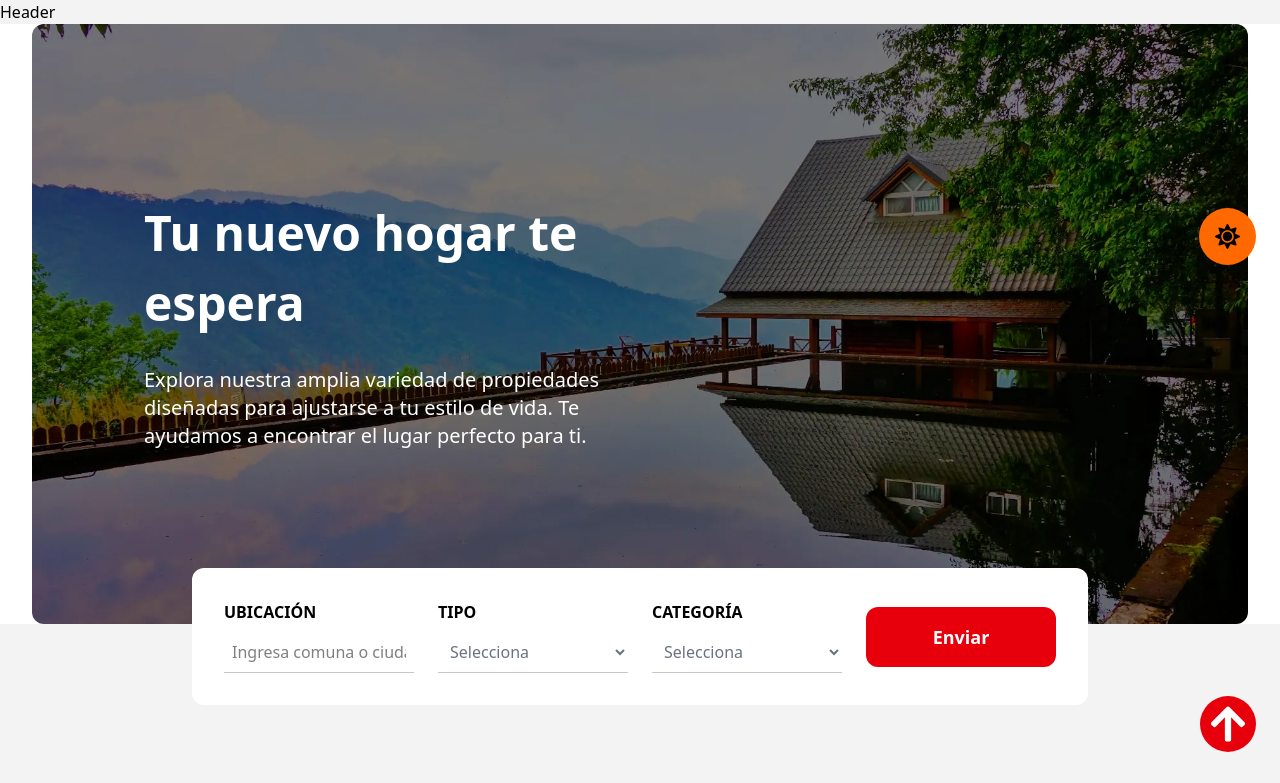
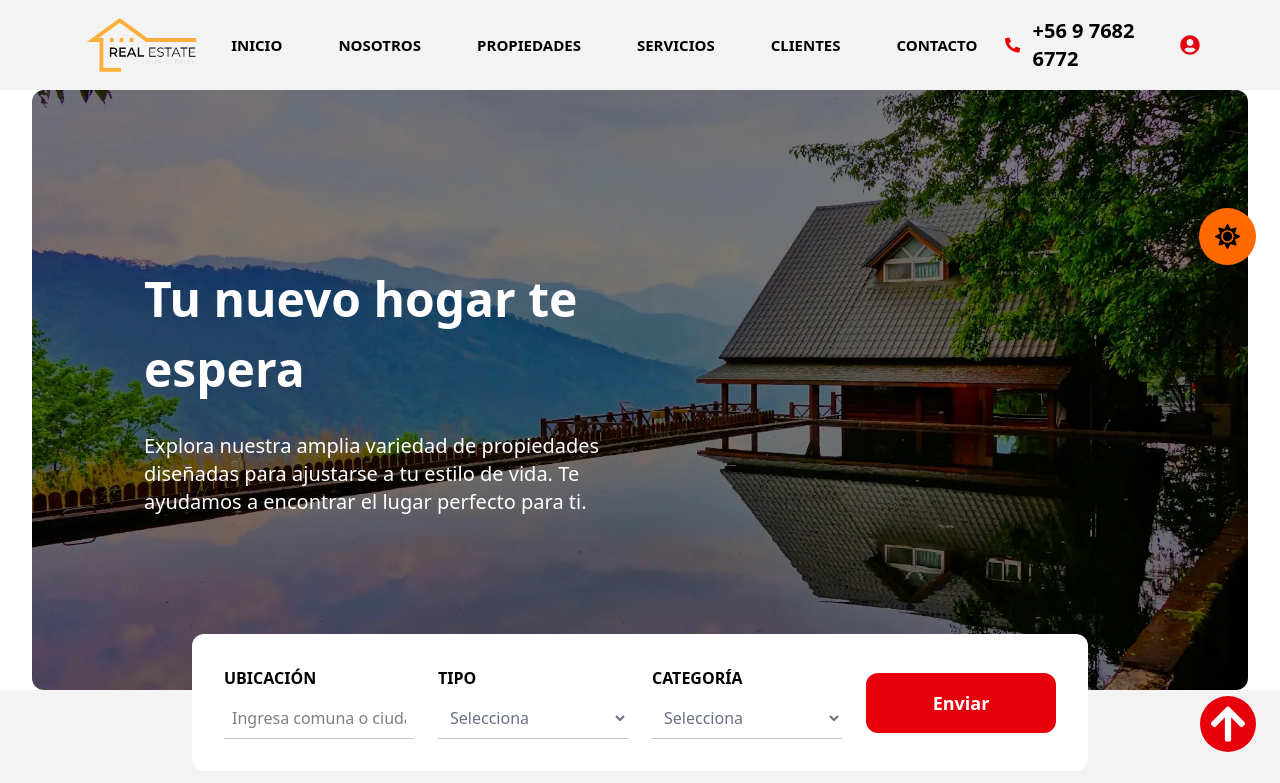
Before and after one commit to RominaOsorio/propiedades, a React (Vite) app: page / in a window 1280 px wide. Shown: the top 783 px of the page. Built offline with nearby package versions, Linux system fonts and the light colour scheme.

Commit message:
Agregué componente  Header.jsx

```diff
--- a/src/components/Footer.jsx
+++ b/src/components/Footer.jsx
@@ -17,8 +17,8 @@
       delay: 100
     })
   }, [])
+  const { darkMode, toggleDarkMode } = useDarkMode()
 
-  const { darkMode, toggleDarkMode } = useDarkMode()
   return (
     <>
       <footer className={`${darkMode ? 'dark: bg-black' : 'light bg-gray-800'} w-full m-auto lg:px-20 px-10 py-20 grid lg:grid-cols-3 grid-cols-1 justify-center items-start lg:gap-20 gap-10`}>
--- a/src/components/Header.jsx
+++ b/src/components/Header.jsx
@@ -1,8 +1,99 @@
-import React from 'react'
+import { useDarkMode } from '../context/DarkModeContext'
+import { Link } from 'react-scroll'
+import { FaXmark, FaBars } from 'react-icons/fa6'
+import { FaPhoneAlt, FaUserCircle } from 'react-icons/fa'
+import logo from '../assets/images/logo.png'
+import { useState } from 'react'
 
 const Header = () => {
+  const { darkMode } = useDarkMode()
+
+  const [isMenuOpen, setIsMenuOpen] = useState(false)
+
+  const toggleMenu = () => {
+    setIsMenuOpen(!isMenuOpen)
+  }
+
+  const closeMenu = () => {
+    setIsMenuOpen(false)
+  }
+
+  const navItems = [
+    {
+      link: 'Inicio', path: 'home'
+    },
+    {
+      link: 'Nosotros', path: 'about'
+    },
+    {
+      link: 'Propiedades', path: 'properties'
+    },
+    {
+      link: 'Servicios', path: 'services'
+    },
+    {
+      link: 'Clientes', path: 'testimonials'
+    },
+    {
+      link: 'Contacto', path: 'contact'
+    }
+
+  ]
+
   return (
-    <div>Header</div>
+    <>
+      <nav className={`${darkMode ? 'dark:bg-black' : 'light bg-[#f3f3f3]'} flex justify-between items-center gap-4 lg:px-20 px-4 py-3 sticky top-0 z-30`}>
+        <div id='logo'>
+          <img src={logo} alt='company logo' className='lg:w-[150px] w-[120px] dark:invert' />
+        </div>
+
+        <ul className='lg:flex justify-center items-center gap-8 hidden'>
+          {navItems.map(({ link, path }) => (
+            <Link
+              key={path}
+              className='text-black text-[15px] uppercase font-semibold cursor-pointer px-3 py-2 dark:text-white rounded-lg hover:bg-red-600 hover:text-white'
+              to={path}
+              spy
+              offset={-100}
+              smooth
+            >
+              {link}
+            </Link>
+          ))}
+        </ul>
+
+        {/* mobile menu */}
+
+        <div className='flex justify-center items-center lg:hidden' onClick={toggleMenu}>
+          <div>
+            {isMenuOpen ? <FaXmark className='text-black dark:text-white text-2xl cursor-pointer' /> : <FaBars className='text-black dark:text-white text-2xl cursor-pointer' />}
+          </div>
+        </div>
+
+        <div className={`${isMenuOpen ? 'flex' : 'hidden'} w-full h-fit bg-slate-800 p-4 absolute top-[80px] left-0`} onClick={closeMenu}>
+          <ul className='flex flex-col justify-center items-center gap-2 w-full'>
+            {navItems.map(({ link, path }) => (
+              <Link key={path} className='text-white uppercase font-semibold cursor-pointer p-3 rounded-lg hover:bg-red-600 hover:text-black w-full text-center' to={path} spy offset={-100} smooth>
+                {link}
+              </Link>
+            ))}
+          </ul>
+        </div>
+
+        <div className='flex justify-center items-center lg:gap-8 gap-2'>
+          <div className='flex justify-center items-center lg:gap-3 gap-1'>
+            <FaPhoneAlt className='size-5 text-red-600' />
+            <h2 className='lg:text-xl text-sm text-black dark:text-white font-semibold'>+56 9 7682 6772</h2>
+          </div>
+
+          <div className='flex justify-center items-center lg:gap-3 gap-1'>
+            <FaUserCircle className='size-5 text-red-600' />
+          </div>
+
+        </div>
+
+      </nav>
+    </>
   )
 }
 
```
